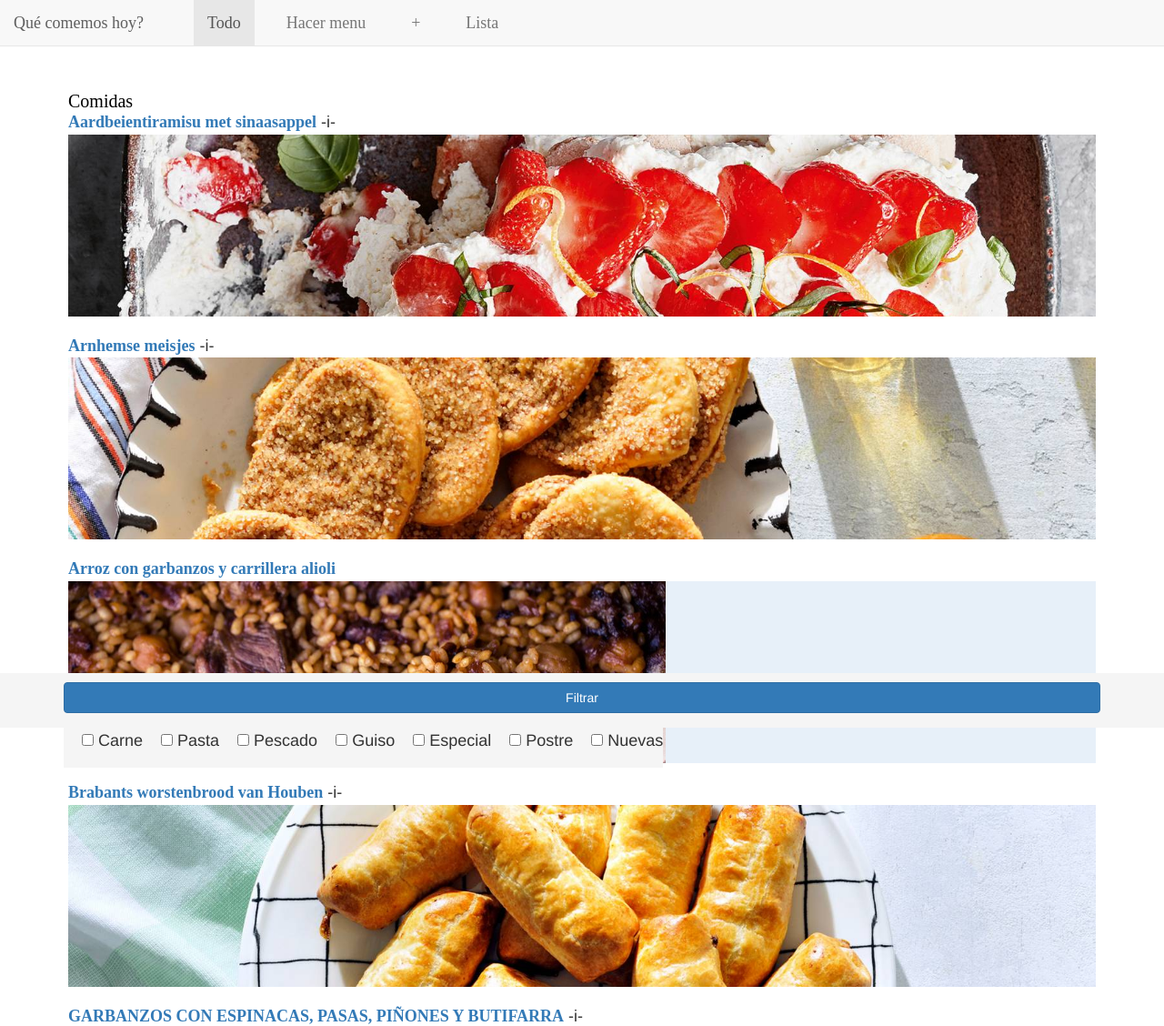
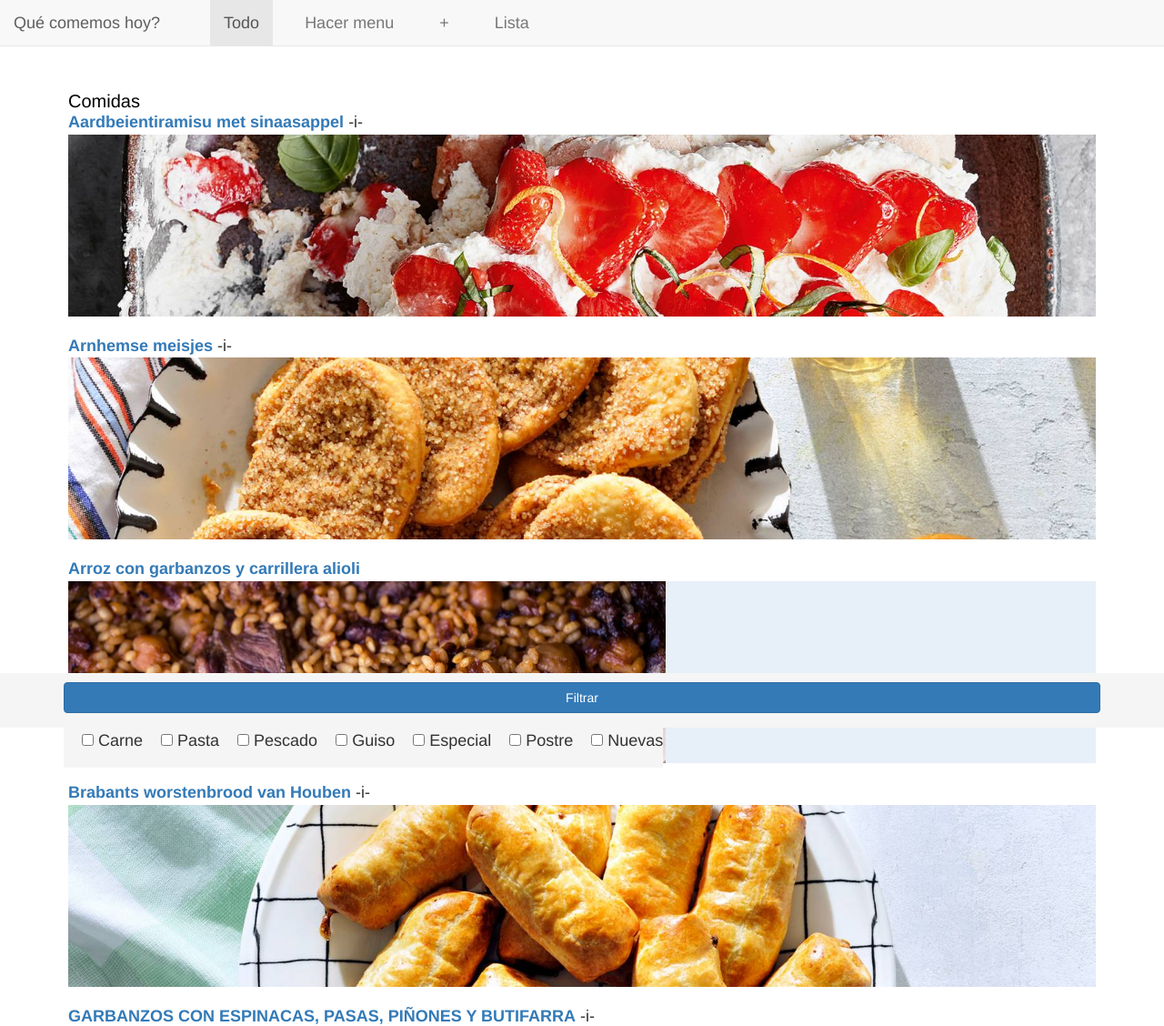
Before and after one commit to killoncio/hoy_comemos_django, a Django app: page / in a window 1280 px wide. Shown: the top 1128 px of the page at 91% size. Run offline with Django 3.2, Linux system fonts and the light colour scheme; data comes from the database, SQL or seed files in the repository; some libraries are stand-ins or nearby versions.

Commit message:
removed font style so all text use same font

```diff
--- a/hoy_comemos_django/static/app/css/custom.css
+++ b/hoy_comemos_django/static/app/css/custom.css
@@ -104,10 +104,6 @@
 
 }
 
-h1, h2, h3, h4, p, a {
-    font-family: 'sinkin_sans400_regular';
-}
-
 h1 {
     color: black;
     margin-top: 0px;
```
